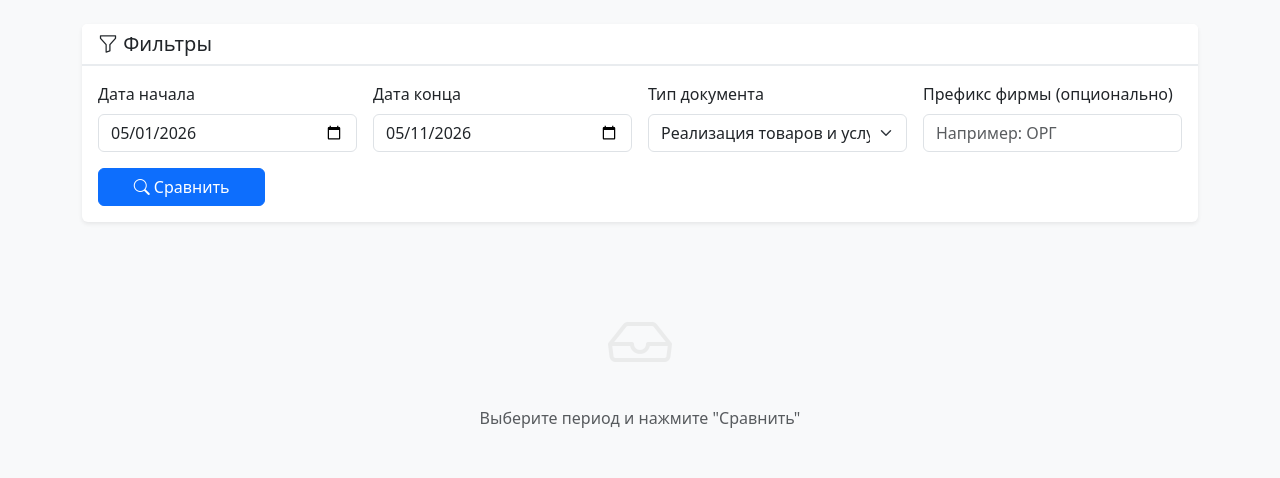
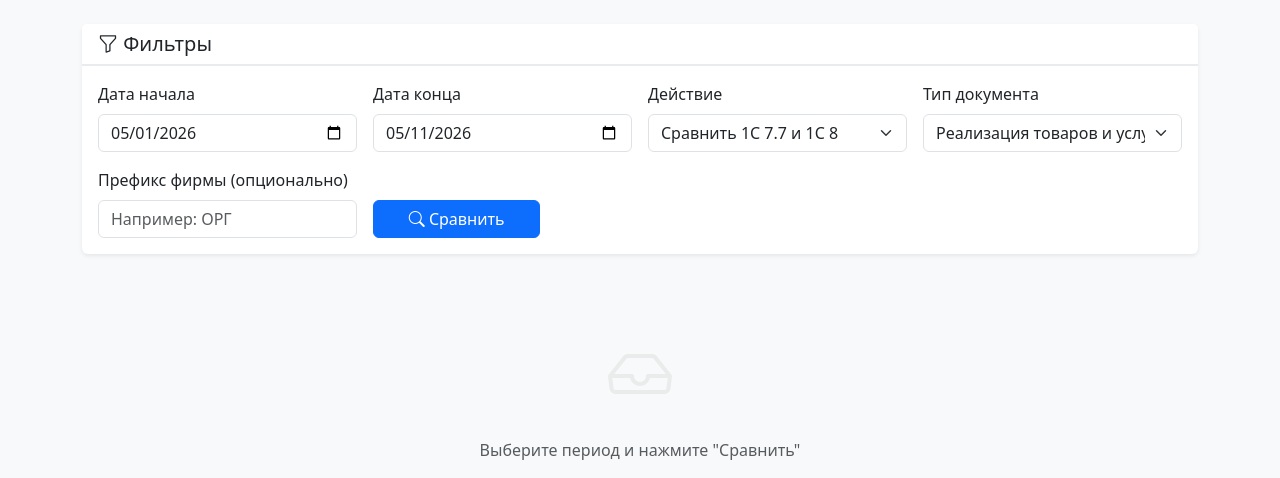
Before and after one commit to mebelsalskarhiv/77-8DOC, a FastAPI app: page / in a window 1280 px wide. Shown: the part 56-534 px from the top of the page. Run offline with FastAPI, Linux system fonts and the light colour scheme; some libraries are stand-ins or nearby versions.

Commit message:
update branch

```diff
--- a/backend/models.py
+++ b/backend/models.py
@@ -8,6 +8,7 @@ class DocumentFilter(BaseModel):
 
     start_date: str = Field(..., description="Дата начала периода (дд.мм.гггг)")
     end_date: str = Field(..., description="Дата конца периода (дд.мм.гггг)")
+    firm_prefix: str | None = Field(default=None, description="Префикс фирмы (опционально)")
 
 
 class RealizationDocument(BaseModel):
--- a/frontend/static/js/app.js
+++ b/frontend/static/js/app.js
@@ -9,6 +9,7 @@ function app() {
         endDate: '',
         docType: 'realizations',
         firmPrefix: '',
+        actionType: 'compare', // compare, load_77, load_8
         documents: [],
         comparisonResult: null,
         loading: false,
@@ -67,11 +68,24 @@ function app() {
             this.comparisonResult = null;
 
             try {
-                const endpoint = `/api/v1/compare/${this.docType}`;
+                let endpoint = `/api/v1/compare/${this.docType}`;
+
+                // Определяем тип действия
+                if (this.actionType === 'load_77') {
+                    endpoint = `/api/v1/documents/77/${this.docType}`;
+                } else if (this.actionType === 'load_8') {
+                    endpoint = `/api/v1/documents/1c8/${this.docType}`;
+                }
+
                 const body = {
                     start_date: this.convertDateToRu(this.startDate),
                     end_date: this.convertDateToRu(this.endDate)
                 };
+
+                // Добавляем префикс фирмы если указан
+                if (this.firmPrefix && this.firmPrefix.trim()) {
+                    body.firm_prefix = this.firmPrefix.trim();
+                }
 
                 const response = await fetch(endpoint, {
                     method: 'POST',
@@ -83,17 +97,35 @@ function app() {
 
                 if (!response.ok) {
                     const errorData = await response.json();
-                    throw new Error(errorData.detail || 'Ошибка при сравнении документов');
+                    throw new Error(errorData.detail || 'Ошибка при выполнении операции');
                 }
 
-                this.comparisonResult = await response.json();
+                const result = await response.json();
+
+                // Для загрузки из одной системы форматируем результат как сравнение
+                if (this.actionType === 'load_77' || this.actionType === 'load_8') {
+                    this.comparisonResult = {
+                        matched: this.actionType === 'load_77' ? result.length : 0,
+                        mismatched: 0,
+                        only_in_77: this.actionType === 'load_77' ? result.length : 0,
+                        only_in_8: this.actionType === 'load_8' ? result.length : 0,
+                        documents: result.map(doc => ({
+                            ...doc,
+                            source: this.actionType === 'load_77' ? '77' : '8',
+                            has_mismatch: false
+                        })),
+                        sequence_errors: []
+                    };
+                } else {
+                    this.comparisonResult = result;
+                }
 
                 if (this.comparisonResult.documents.length === 0) {
                     this.error = 'Документы за указанный период не найдены';
                 }
             } catch (err) {
-                console.error('Ошибка сравнения документов:', err);
-                this.error = err.message || 'Не удалось сравнить документы';
+                console.error('Ошибка:', err);
+                this.error = err.message || 'Не удалось выполнить операцию';
             } finally {
                 this.loading = false;
             }
--- a/frontend/templates/index.html
+++ b/frontend/templates/index.html
@@ -22,6 +22,7 @@
         .sequence-error { background-color: #fff3cd !important; }
         .settings-panel { display: none; }
         .settings-panel.show { display: block; }
+        [x-cloak] { display: none !important; }
     </style>
 </head>
 <body>
@@ -39,7 +40,7 @@
         </div>
     </nav>
 
-    <div class="container mt-4" x-data="app()">
+    <div class="container mt-4" x-data="app()" x-init="init()">
         <!-- Панель настроек -->
         <div class="card mb-4" :class="{'show': showSettings}" x-show="showSettings" x-cloak>
             <div class="card-header bg-light">
@@ -108,6 +109,14 @@
                             <input type="date" class="form-control" id="endDate" x-model="endDate" required>
                         </div>
                         <div class="col-md-3">
+                            <label for="actionType" class="form-label">Действие</label>
+                            <select class="form-select" id="actionType" x-model="actionType">
+                                <option value="compare">Сравнить 1С 7.7 и 1С 8</option>
+                                <option value="load_77">Загрузить только из 1С 7.7</option>
+                                <option value="load_8">Загрузить только из 1С 8</option>
+                            </select>
+                        </div>
+                        <div class="col-md-3">
                             <label for="docType" class="form-label">Тип документа</label>
                             <select class="form-select" id="docType" x-model="docType">
                                 <option value="realizations">Реализация товаров и услуг</option>
@@ -121,7 +130,11 @@
                         <div class="col-md-2 d-flex align-items-end">
                             <button type="submit" class="btn btn-primary w-100" :disabled="loading">
                                 <span x-show="!loading">
-                                    <i class="bi bi-search"></i> Сравнить
+                                    <i class="bi" :class="{
+                                        'bi-search': actionType === 'compare',
+                                        'bi-download': actionType === 'load_77' || actionType === 'load_8'
+                                    }"></i>
+                                    <span x-text="actionType === 'compare' ? 'Сравнить' : (actionType === 'load_77' ? 'Загрузить 1С 7.7' : 'Загрузить 1С 8')"></span>
                                 </span>
                                 <span x-show="loading">
                                     <span class="spinner-border spinner-border-sm" role="status"></span>
```
Also changed, not shown: backend/api/v1/documents_1c8.py (+6 -2 lines), backend/api/v1/documents_77.py (+12 -0 lines), 1 other file.
